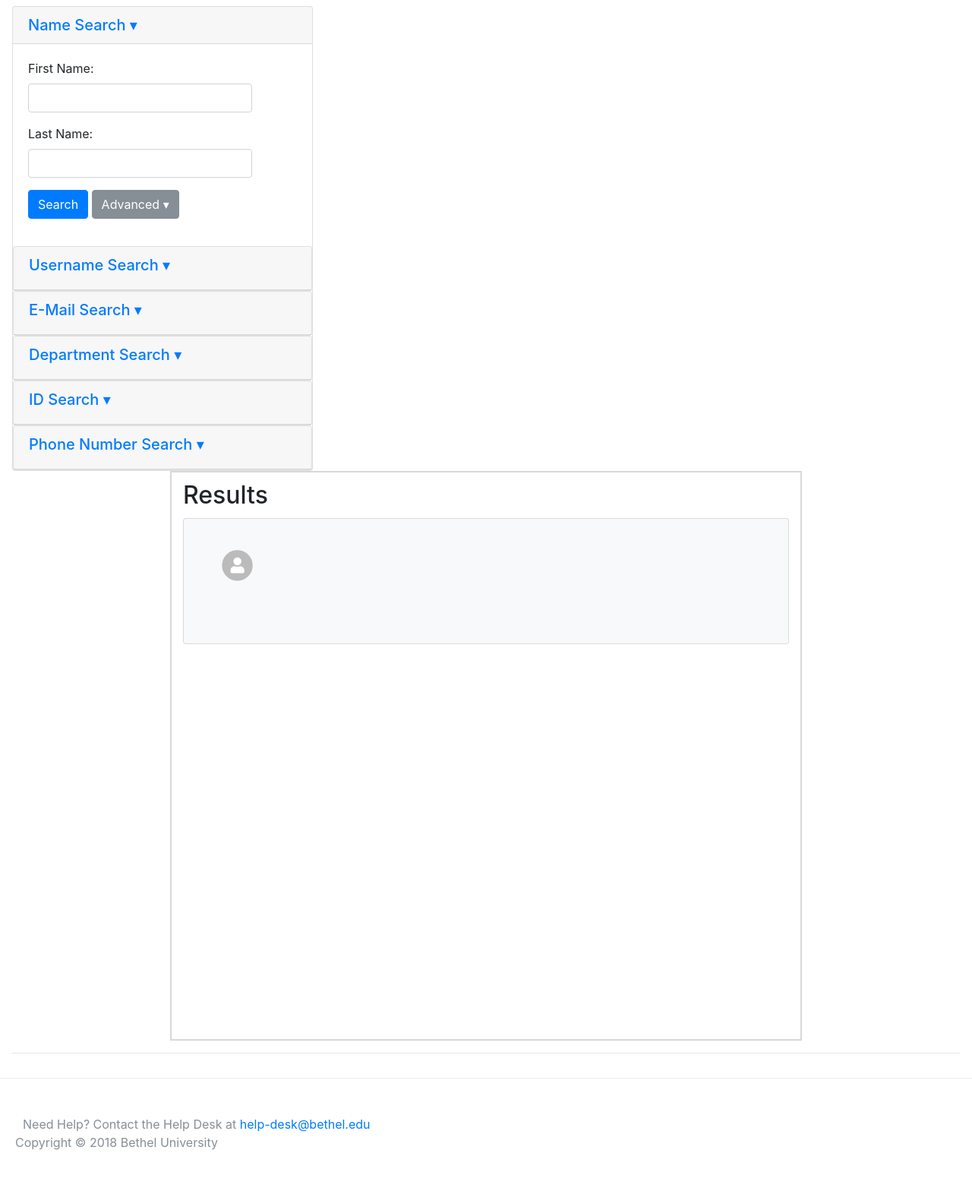
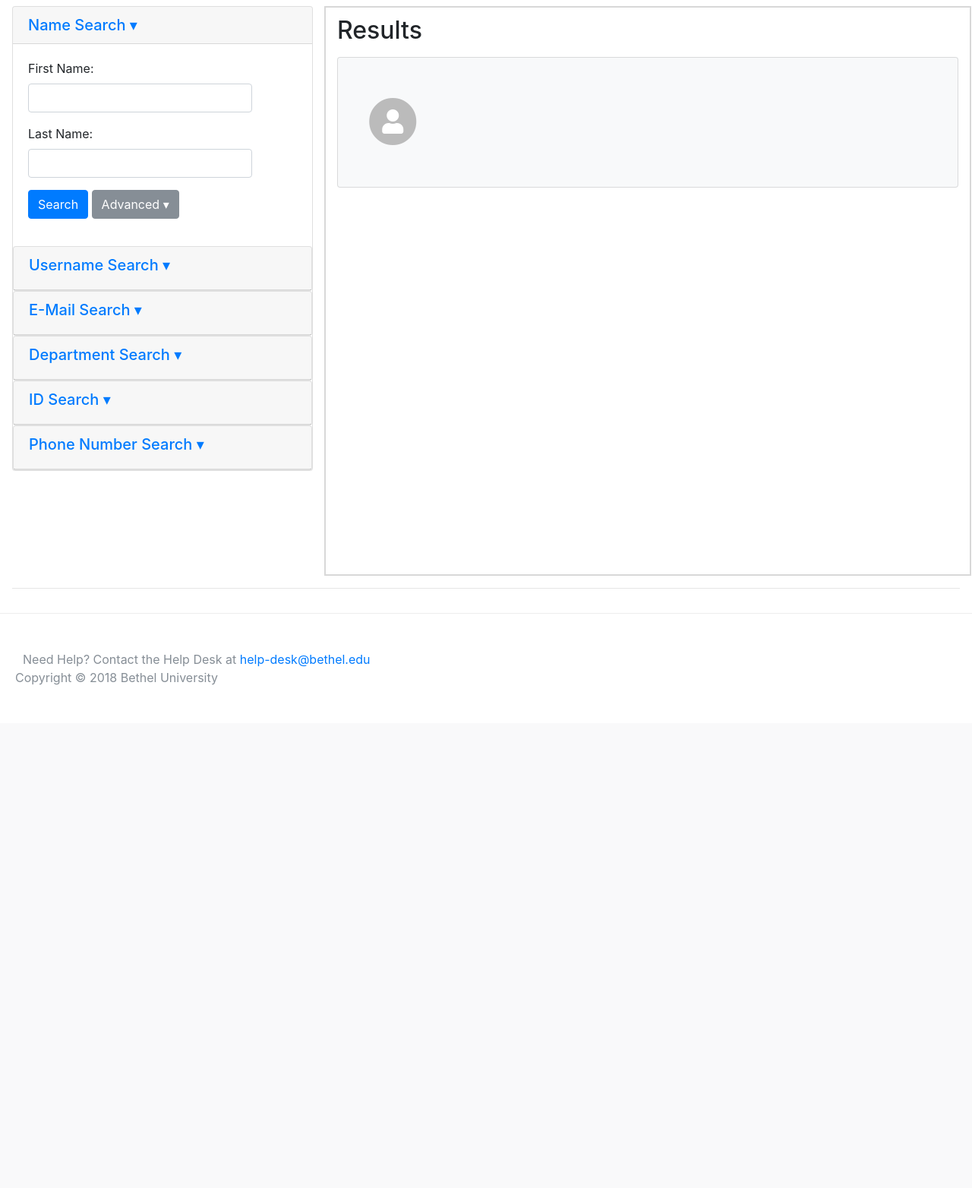
Before and after one commit to betheluniversity/directory, a Flask app: template app/templates/results.html in a window 1280 px wide. Shown: the part 68-1632 px from the top of the page at 76% size. After the commit the page ends 970 px from the top, so only its background shows below. Run offline with Flask 2, Linux system fonts and the light colour scheme; the template is opened without the code that fills it: most values are stand-ins (such as "Sample title", 1, 10 or a date in 2020); parts of the project's set-up code (start-up, migrations or seed data) failed here and were passed over; some libraries are stand-ins or nearby versions.

Commit message:
Redoing formatting

```diff
--- a/app/static/src/css/directory.css
+++ b/app/static/src/css/directory.css
@@ -18,6 +18,17 @@
     padding: 3em 1em;
 }
 
+.home {
+    margin-right: 100px;
+}
+
+.search {
+    position: fixed;
+    padding: 0;
+    margin: 0;
+    display: block;
+}
+
 .text-muted {
     padding-left: 10px
 }
@@ -27,9 +38,22 @@ a {
 }
 
 /* results.html styling */
-
 .h2 {
     padding-top: 15px;
+}
+
+.spacer {
+    border-left: 3px solid gray;
+    height: 500 px;
+    position: center;
+}
+
+.results {
+    display: block;
+    float: left;
+    min-width: 60%;
+    max-height: 3000px;
+    overflow: auto;
 }
 
 @media (max-width: 100%) {
@@ -48,15 +72,11 @@ a {
     }
 }
 
-.card-view {
-    max-width: 100%;
-    font-size: 65%;
-}
-
-@media (min-width: 992px) {
+@media (min-width: 999px) {
     .card-view {
         overflow: scroll;
         height: 750px;
         border: 2px solid #d8d8d8;
+        max-width: 100%;
     }
 }
--- a/app/templates/index.html
+++ b/app/templates/index.html
@@ -186,21 +202,25 @@
                                 <input type="text" class="form-control col-12 col-md-8 col-lg-10" name="phone"
                                        id="phone">
                             </div>
+                            <div class="form-group">
+                                <button type="submit" class="btn btn-primary">Search</button>
                                 <a class="collapsed btn btn-secondary" data-toggle="collapse" data-parent="accordion" href="#collapseTwelve"
                                    aria-expanded="false" aria-controls="collapseTwelve"> Advanced &#9662;</a>
                                 <div id="collapseTwelve" class="collapse" role="tabpanel" aria-labelledby="headingTwelve">
                                     <div class="card-body">
-                                    Placeholder because I am too lazy to make the checkboxes right now
+                                        <input type="checkbox" class="home" name="advanced" value="home"/>
+                                        <label>Home</label>
+
+                                        <input type="checkbox" class="group" name="advanced" value="group"/>
+                                        <label>Groups</label>
                                     </div>
                                 </div>
-                            <button type="submit" class="btn btn-primary">Search</button>
+                            </div>
                         </form>
                     </div>
                 </div>
             </div>
         </div>
-    </div>
-<div>
         {% block results %}
         {% endblock %}
     </div>
--- a/app/templates/results.html
+++ b/app/templates/results.html
@@ -1,12 +1,13 @@
 {% extends "index.html" %}
+<link rel="stylesheet" href="directory.css">
 {% block results %}
-    <div class="card-view mx-auto col-lg-8">
+    <div class="card-view col-lg-8 results">
         <h2 style="padding-top: 11px;">Results</h2>
         {% if not result %}
             <p><strong>We couldn't find anything matching your search</strong></p>
         {% else %}
             {% for row in result %}
-                <div class="card bg-light mb-3" style="margin-top: 1em">
+                <div class="card bg-light mb-3" style="margin-top: 1em; min-width: 100%;">
                     <div class="card-block">
                         <div class="card-body">
                             <div class="row">
--- a/app/views/home.py
+++ b/app/views/home.py
@@ -34,7 +34,7 @@ class HomeView(FlaskView):
                                    'role': row['role'],
                                    'po': row['po']})
 
-        elif first_name != '' and last_name == '':  # will only be called if first name and NOT last name are filled out
+        elif first_name != '' and last_name == '':  # called if first name and NOT last name are filled out
             for row in people:
                 ratio = self.fuzzy(row['first_name'], row['last_name'], True, first_name)
                 if ratio >= 75:
```
Also changed, not shown: other parts of app/templates/index.html (+33 -17 lines). Lines whose indentation alone changed are shown as unchanged.
